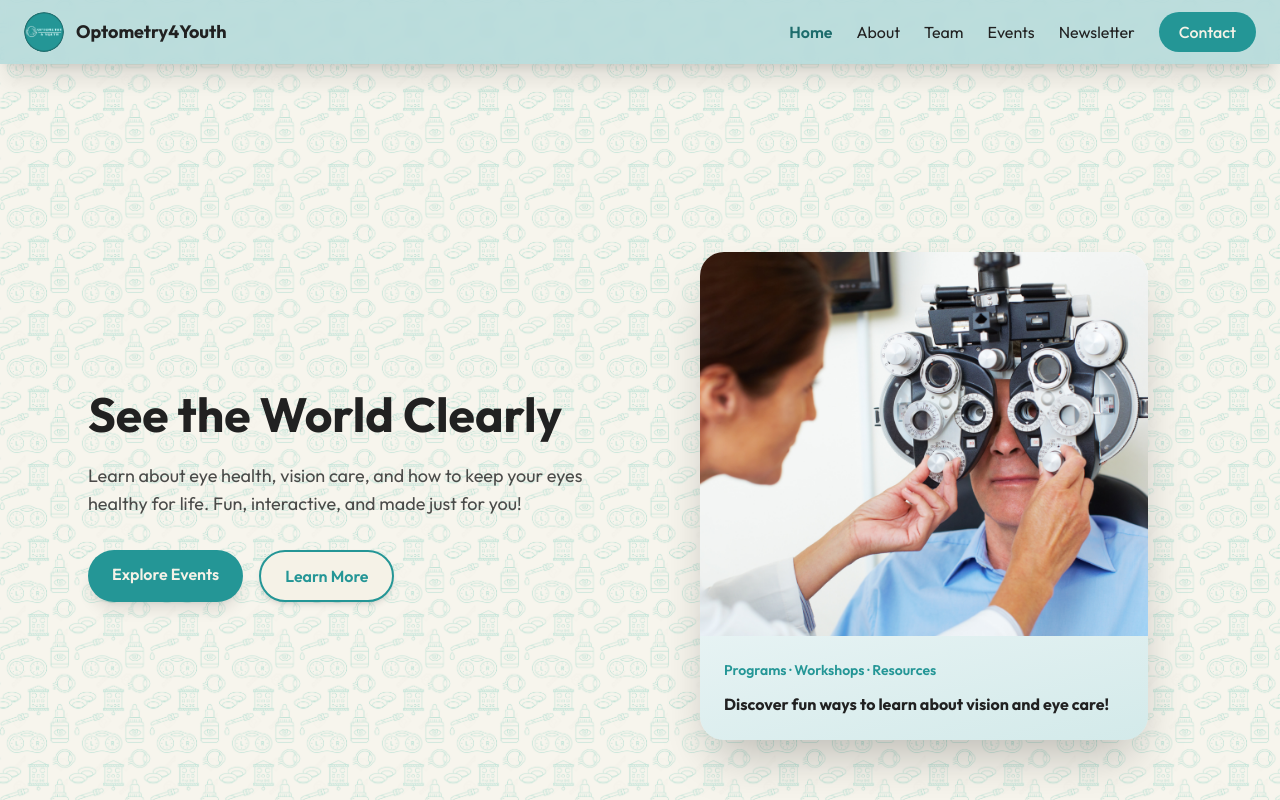
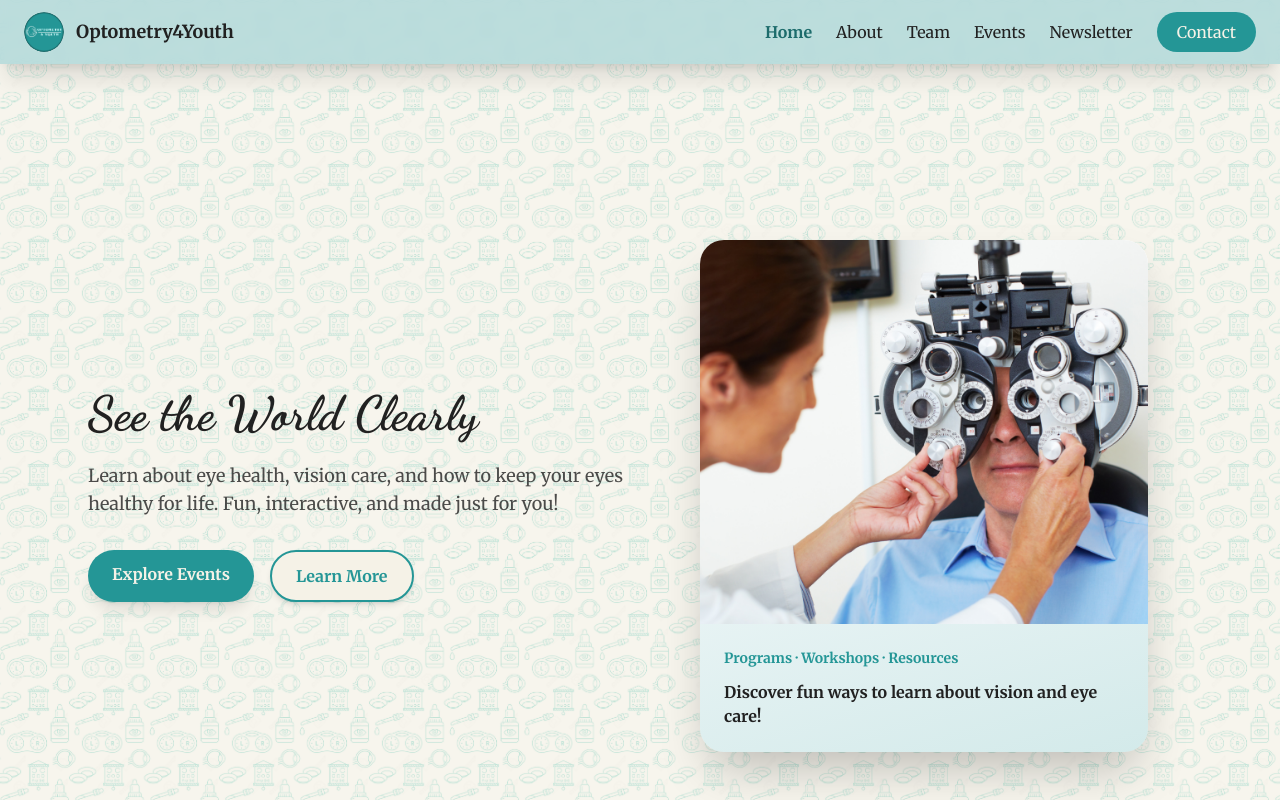
Before and after one commit to dhriti-desai/Optometry4Youth, a React (Vite) app: page / in a window 1280 px wide. Shown: the top 800 px of the page. Built offline with nearby package versions, Linux system fonts and the light colour scheme; the HTML template or start-up script is replaced by a standard one.

Commit message:
Change fonts to Dancing Script for headings and Merriweather serif for body

```diff
--- a/src/App.jsx
+++ b/src/App.jsx
@@ -4,6 +4,7 @@ import Navbar from './components/Navbar'
 import Footer from './components/Footer'
 import Home from './pages/Home'
 import About from './pages/About'
+import Mission from './pages/Mission'
 import Team from './pages/Team'
 import Events from './pages/Events'
 import Newsletter from './pages/Newsletter'
@@ -19,6 +20,7 @@ export default function App() {
           <Routes>
             <Route path="/" element={<Home />} />
             <Route path="/about" element={<About />} />
+            <Route path="/mission" element={<Mission />} />
             <Route path="/team" element={<Team />} />
             <Route path="/events" element={<Events />} />
             <Route path="/newsletter" element={<Newsletter />} />
--- a/src/index.css
+++ b/src/index.css
@@ -1,4 +1,4 @@
-@import url('https://fonts.googleapis.com/css2?family=Outfit:wght@300;400;500;600;700&display=swap');
+@import url('https://fonts.googleapis.com/css2?family=Dancing+Script:wght@400;500;600;700&family=Merriweather:wght@300;400;700&display=swap');
 
 @tailwind base;
 @tailwind components;
@@ -19,7 +19,7 @@ html {
 
 html, body, #root { height: 100%; }
 body {
-  font-family: 'Outfit', sans-serif;
+  font-family: 'Merriweather', serif;
   background-color: #f5f2e7;
   background-image: url('/images/83949683-ophthalmology-eyes-health-care-seamless-pattern-medical-vector-blue-background-optometry.jpg');
   background-size: 150px 150px;
@@ -46,6 +46,10 @@ body::before {
   z-index: 1;
 }
 
+h1, h2, h3, h4, h5, h6 {
+  font-family: 'Dancing Script', cursive;
+}
+
 * {
   transition: all 0.2s ease;
 }
```
